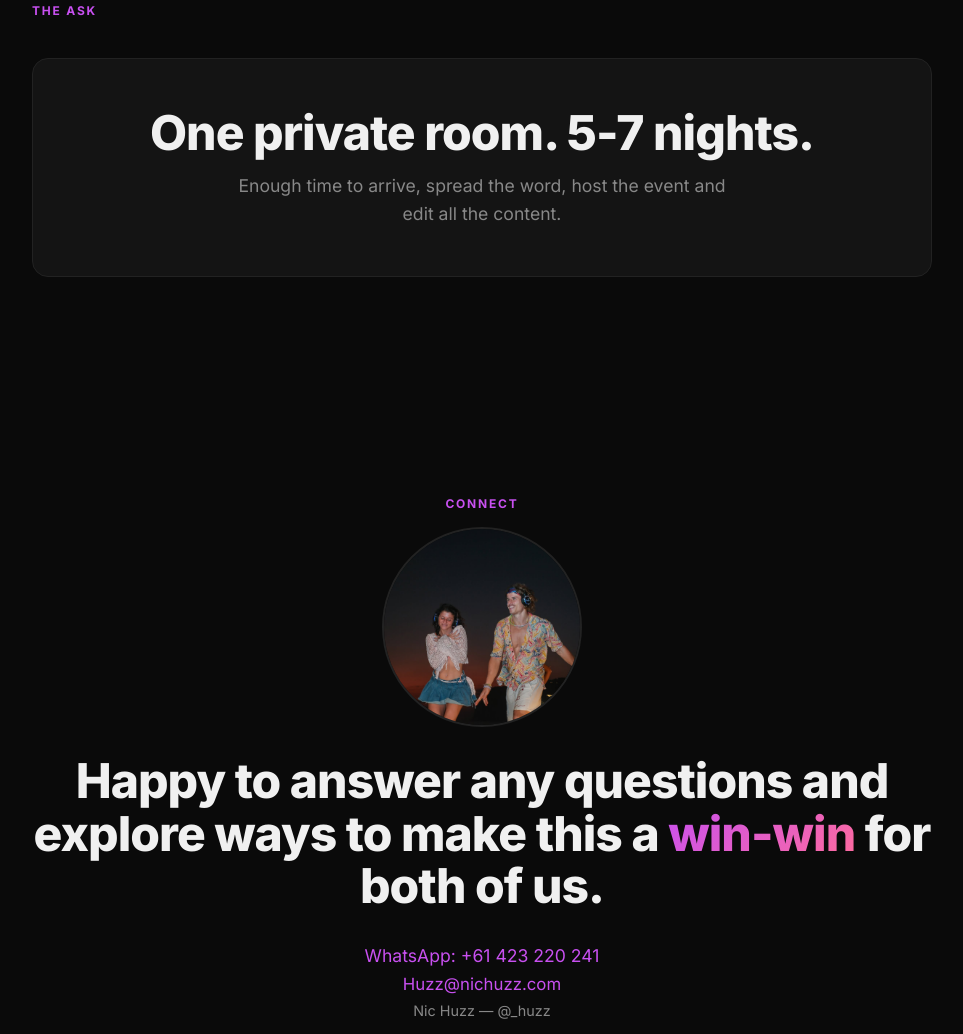
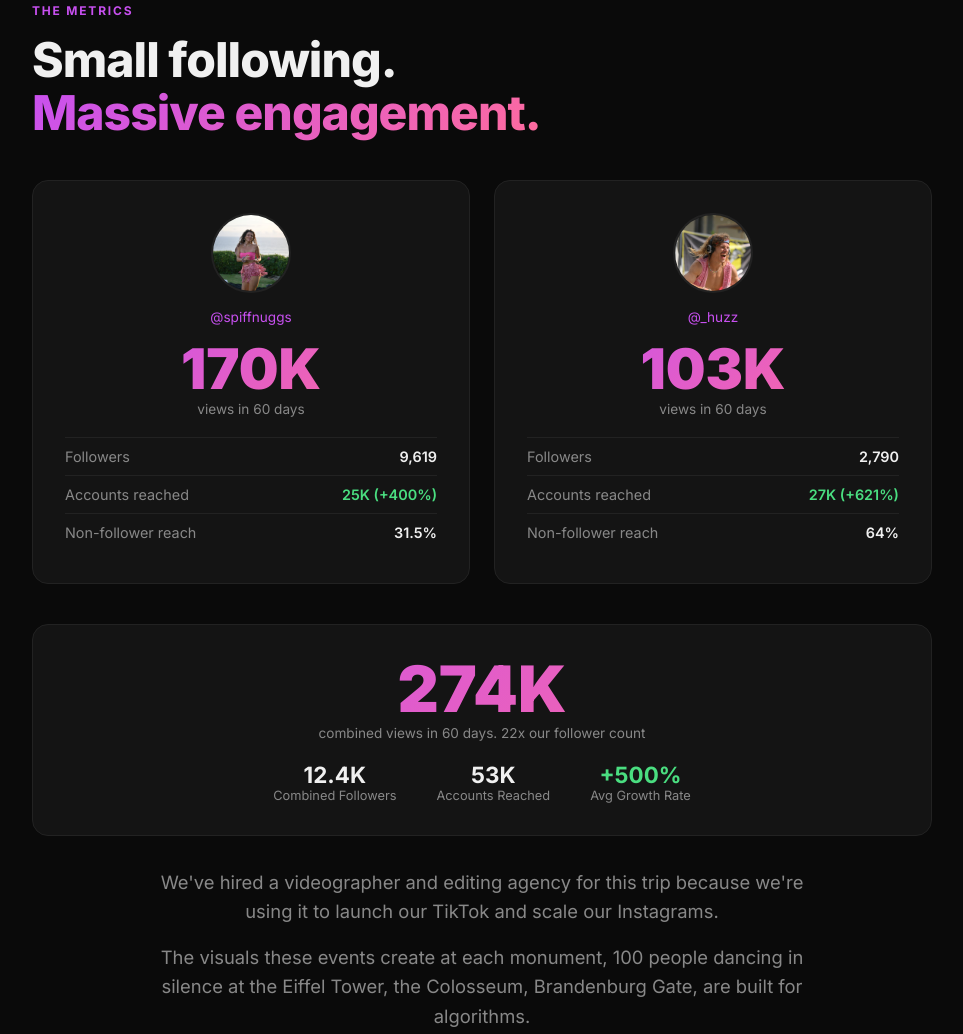
Before and after one commit to Nic-Huzz/worldtour-stayokay, a plain HTML site: page public/index.html in a window 1280 px wide. Shown: the part 9060-10094 px from the top of the page, without its empty margins (158-1121 px from the left). Drawn offline with Linux system fonts and the light colour scheme.

Commit message:
Add metrics + growth section
Co-Authored-By: Claude Opus 4.6 (1M context) <noreply@anthropic.com>

```diff
--- a/public/index.html
+++ b/public/index.html
@@ -965,6 +965,72 @@
     </div>
   </section>
 
+  <!-- METRICS -->
+  <section>
+    <div class="inner fade-up">
+      <span class="label">The Metrics</span>
+      <h2>Small following.<br><span class="gradient-text">Massive engagement.</span></h2>
+      <div class="metrics-grid">
+        <div class="metric-card">
+          <img src="./spiff.jpg" alt="Spiff" style="width: 80px; height: 80px; border-radius: 50%; object-fit: cover; border: 2px solid var(--border); margin-bottom: 12px;">
+          <span class="handle">@spiffnuggs</span>
+          <div class="metric-number gradient-text">170K</div>
+          <div class="metric-label">views in 60 days</div>
+          <div class="metric-row">
+            <span>Followers</span>
+            <span>9,619</span>
+          </div>
+          <div class="metric-row">
+            <span>Accounts reached</span>
+            <span class="growth">25K (+400%)</span>
+          </div>
+          <div class="metric-row">
+            <span>Non-follower reach</span>
+            <span>31.5%</span>
+          </div>
+        </div>
+        <div class="metric-card">
+          <img src="./nic-metrics.jpg" alt="Nic" style="width: 80px; height: 80px; border-radius: 50%; object-fit: cover; border: 2px solid var(--border); margin-bottom: 12px;">
+          <span class="handle">@_huzz</span>
+          <div class="metric-number gradient-text">103K</div>
+          <div class="metric-label">views in 60 days</div>
+          <div class="metric-row">
+            <span>Followers</span>
+            <span>2,790</span>
+          </div>
+          <div class="metric-row">
+            <span>Accounts reached</span>
+            <span class="growth">27K (+621%)</span>
+          </div>
+          <div class="metric-row">
+            <span>Non-follower reach</span>
+            <span>64%</span>
+          </div>
+        </div>
+      </div>
+      <div class="combined-bar">
+        <div class="metric-number gradient-text">274K</div>
+        <div class="metric-label">combined views in 60 days. 22x our follower count</div>
+        <div class="combined-stats">
+          <div class="combined-stat">
+            <div class="num">12.4K</div>
+            <div class="lbl">Combined Followers</div>
+          </div>
+          <div class="combined-stat">
+            <div class="num">53K</div>
+            <div class="lbl">Accounts Reached</div>
+          </div>
+          <div class="combined-stat">
+            <div class="num growth">+500%</div>
+            <div class="lbl">Avg Growth Rate</div>
+          </div>
+        </div>
+      </div>
+      <p style="margin-top: 32px; max-width: 650px; margin-left: auto; margin-right: auto; text-align: center;">We've hired a videographer and editing agency for this trip because we're using it to launch our TikTok and scale our Instagrams.</p>
+      <p style="margin-top: 16px; max-width: 650px; margin-left: auto; margin-right: auto; text-align: center;">The visuals these events create at each monument, 100 people dancing in silence at the Eiffel Tower, the Colosseum, Brandenburg Gate, are built for algorithms.</p>
+    </div>
+  </section>
+
   <!-- THE ASK -->
   <section class="short-section">
     <div class="inner fade-up">
```
